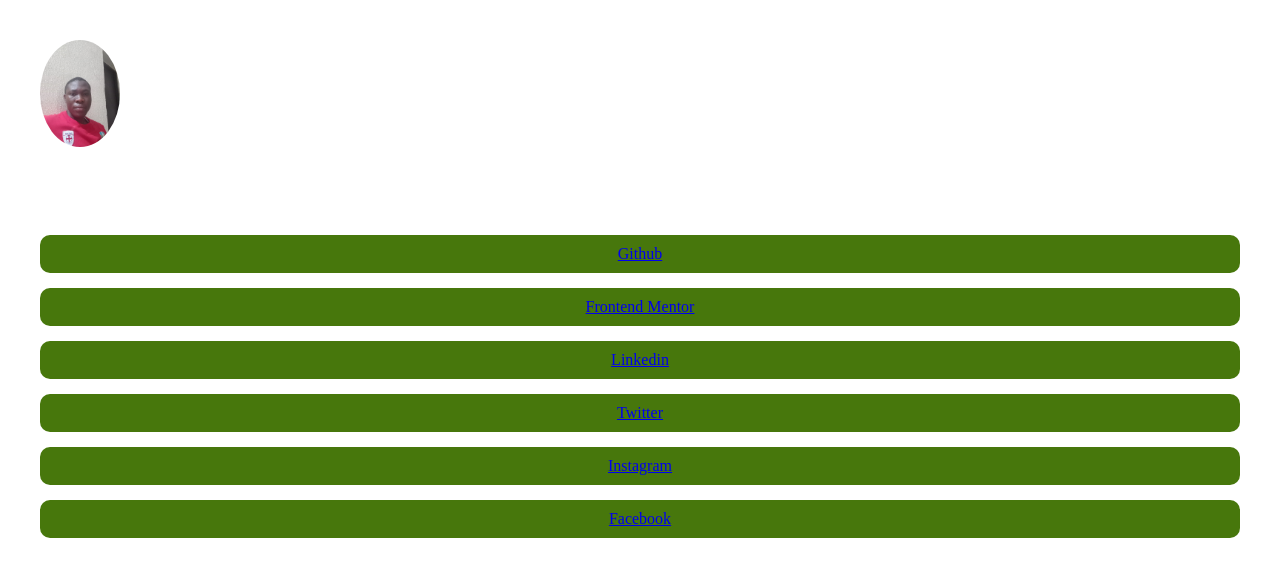
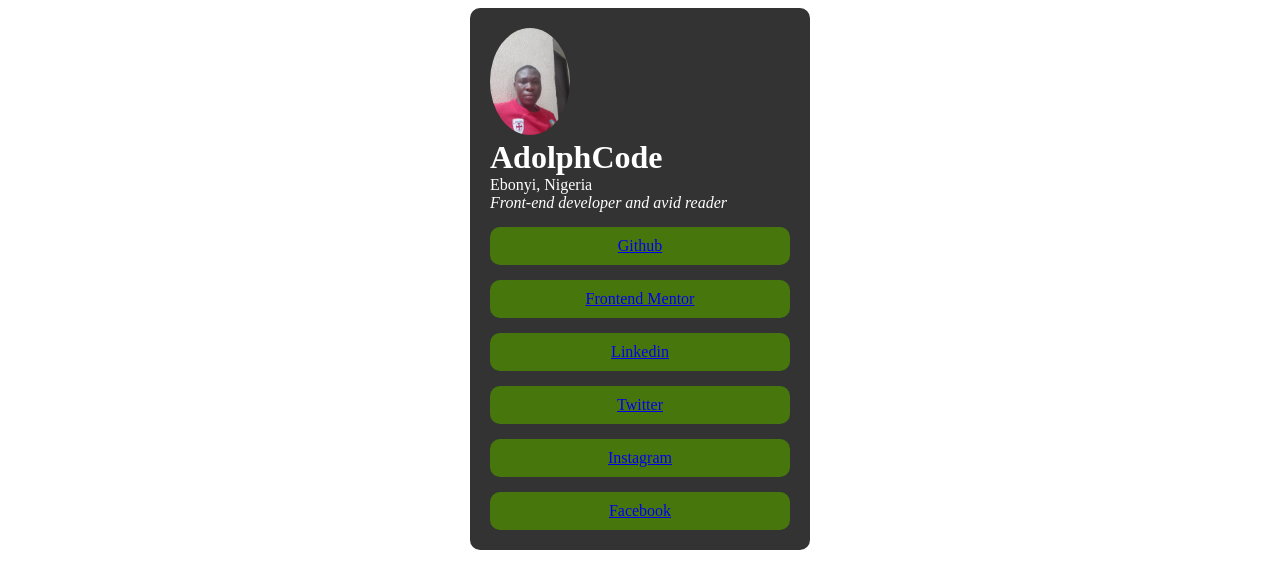
Before and after one commit to AdolphCode/Profile-Card, a plain HTML site: page index.html in a window 1280 px wide. Drawn offline with Linux system fonts and the light colour scheme.

Commit message:
Update index.css

```diff
--- a/index.css
+++ b/index.css
@@ -1,12 +1,12 @@
 .profile-card {
-  max width: 450px
+  width: 300px;
   background-color: #333;
   color: white;
-  padding: 2rem;
+  padding: 20px;
   border-radius: 10px;
   justify-content: center;
   align-items: center;
-  margin: auto;
+  margin: 0 auto;
   flex-direction: column;
   }
 
@@ -14,9 +14,6 @@
   width: 80px;
   border-radius: 50%;
   align-self: center;
-  display: flex;
-  margin right: auto;
-  margin left: auto;
 }
 
 
```
